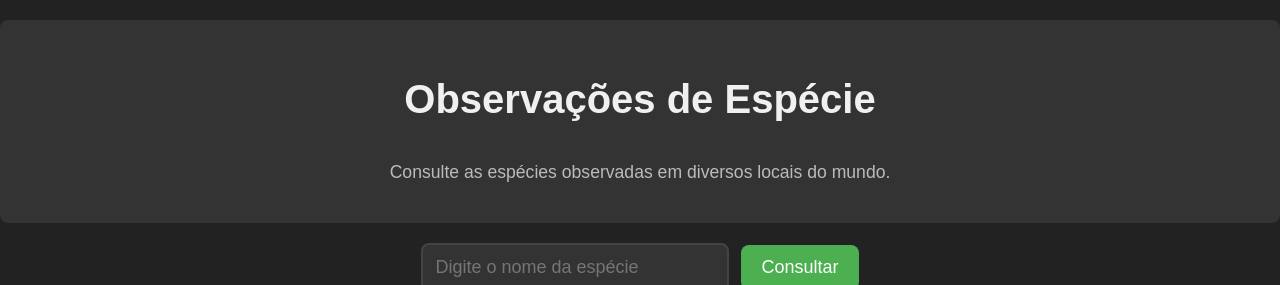
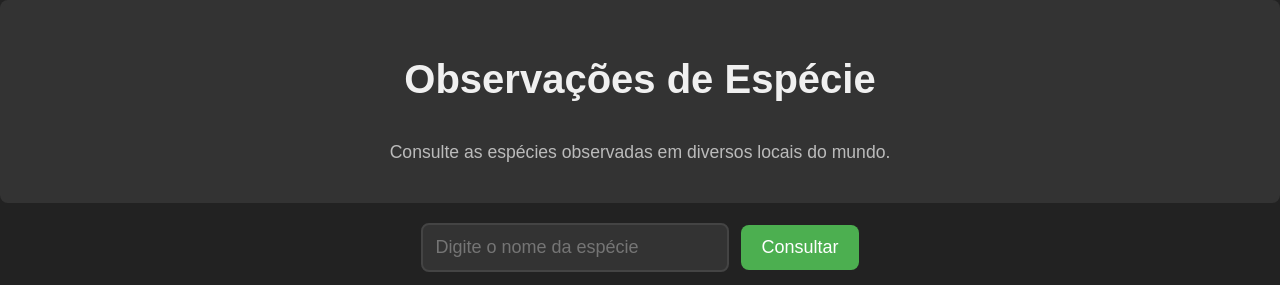
Before and after one commit to IgorCarlosDias/densidade-demografica, a Flask app: page / in a window 1280 px wide. Shown: the top 285 px of the page. Run offline with Flask 3, Linux system fonts and the light colour scheme.

Commit message:
Atualização cabeçalho.

```diff
--- a/static/css/styles.css
+++ b/static/css/styles.css
@@ -11,7 +11,6 @@ body {
 /* Cabeçalho */
 header {
   text-align: center;
-  margin-top: 20px;
   color: #f0f0f0;
   background-color: #333;
   padding: 20px 0;
```
